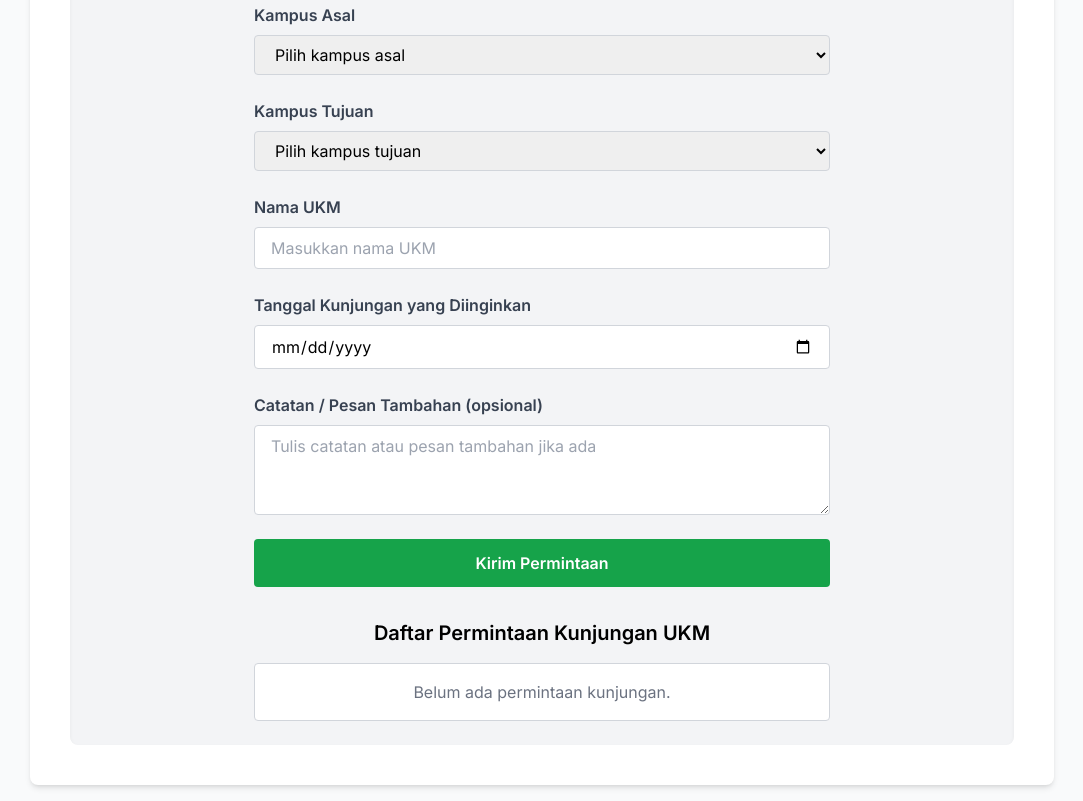
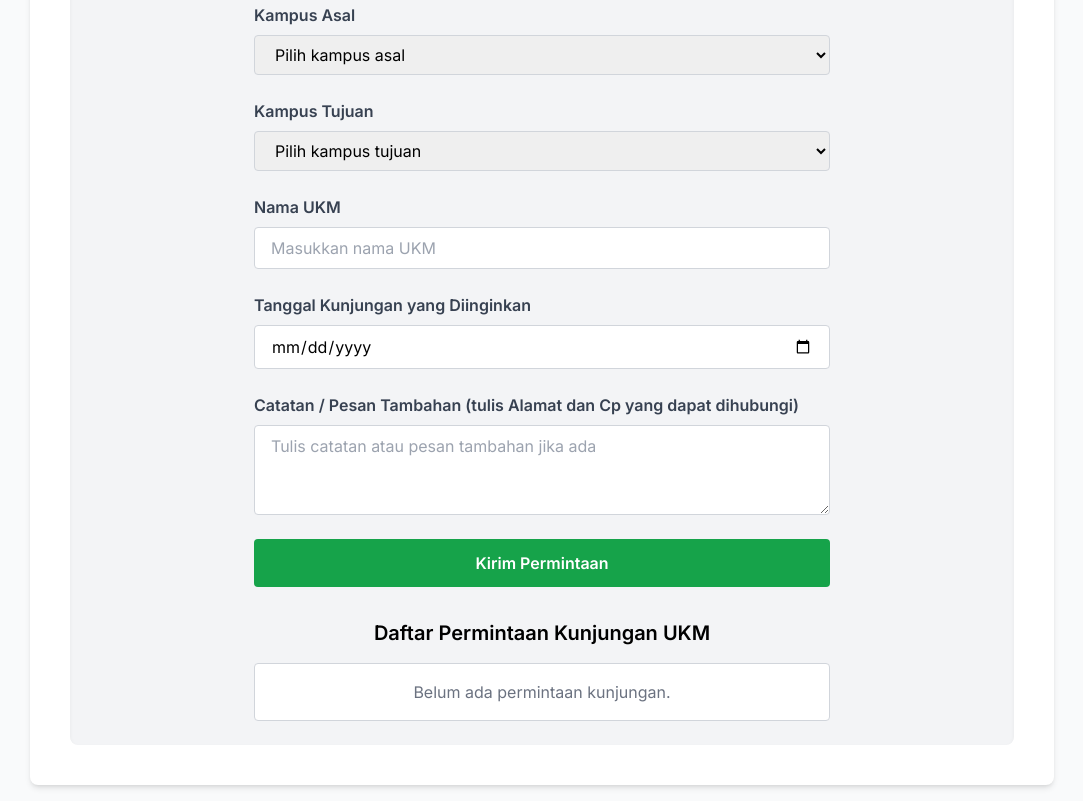
Before and after one commit to smeasruss/NusaAKsaara, a plain HTML site: page Forum kampus.html in a window 1280 px wide. Shown: the part 1798-2599 px from the top of the page, without its empty margins (98-1181 px from the left). Drawn offline with nearby package versions, Linux system fonts and the light colour scheme.

Commit message:
Update Forum kampus.html

```diff
--- a/Forum kampus.html
+++ b/Forum kampus.html
@@ -223,7 +223,7 @@
      </div>
      <div>
       <label class="block mb-2 font-semibold text-gray-700" for="notes">
-       Catatan / Pesan Tambahan (opsional)
+       Catatan / Pesan Tambahan (tulis Alamat dan Cp yang dapat dihubungi)
       </label>
       <textarea class="w-full rounded border border-gray-300 px-4 py-2 focus:outline-none focus:ring-2 focus:ring-blue-500" id="notes" maxlength="300" placeholder="Tulis catatan atau pesan tambahan jika ada" rows="3"></textarea>
      </div>
```
